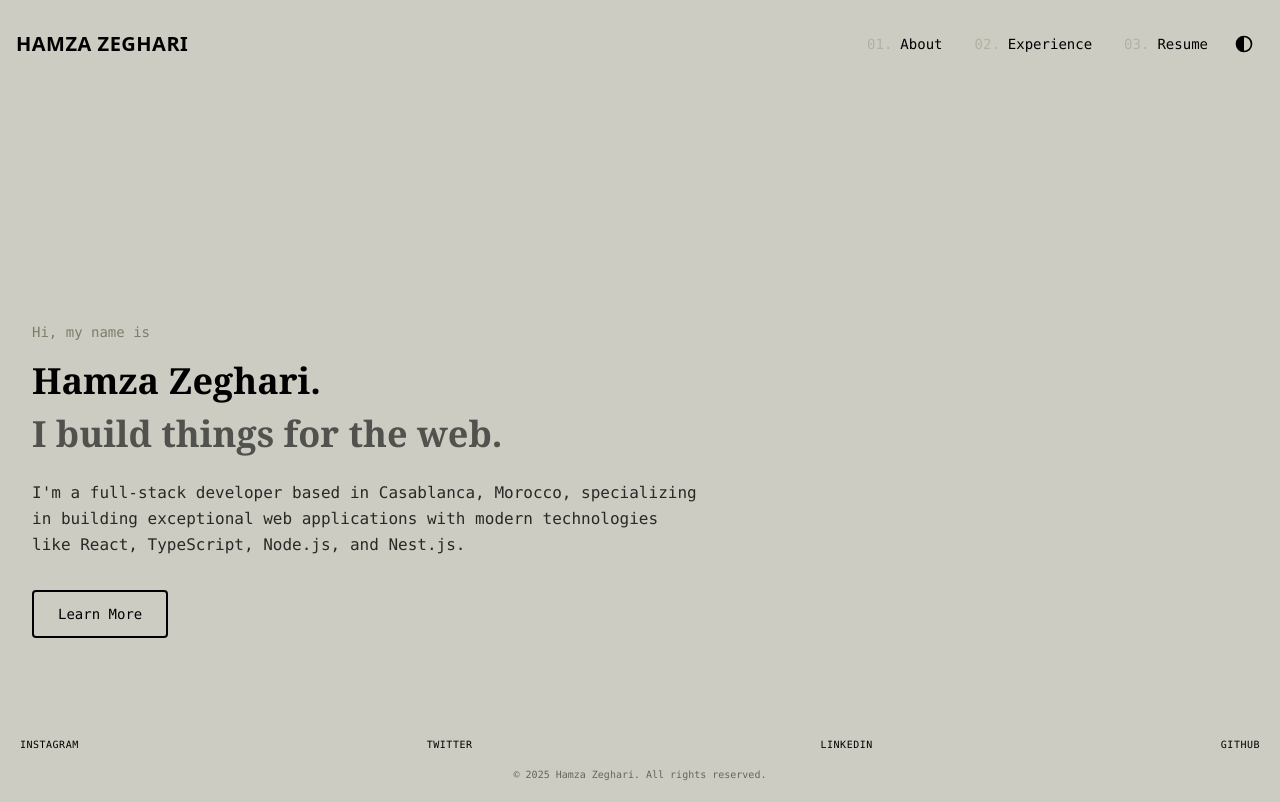
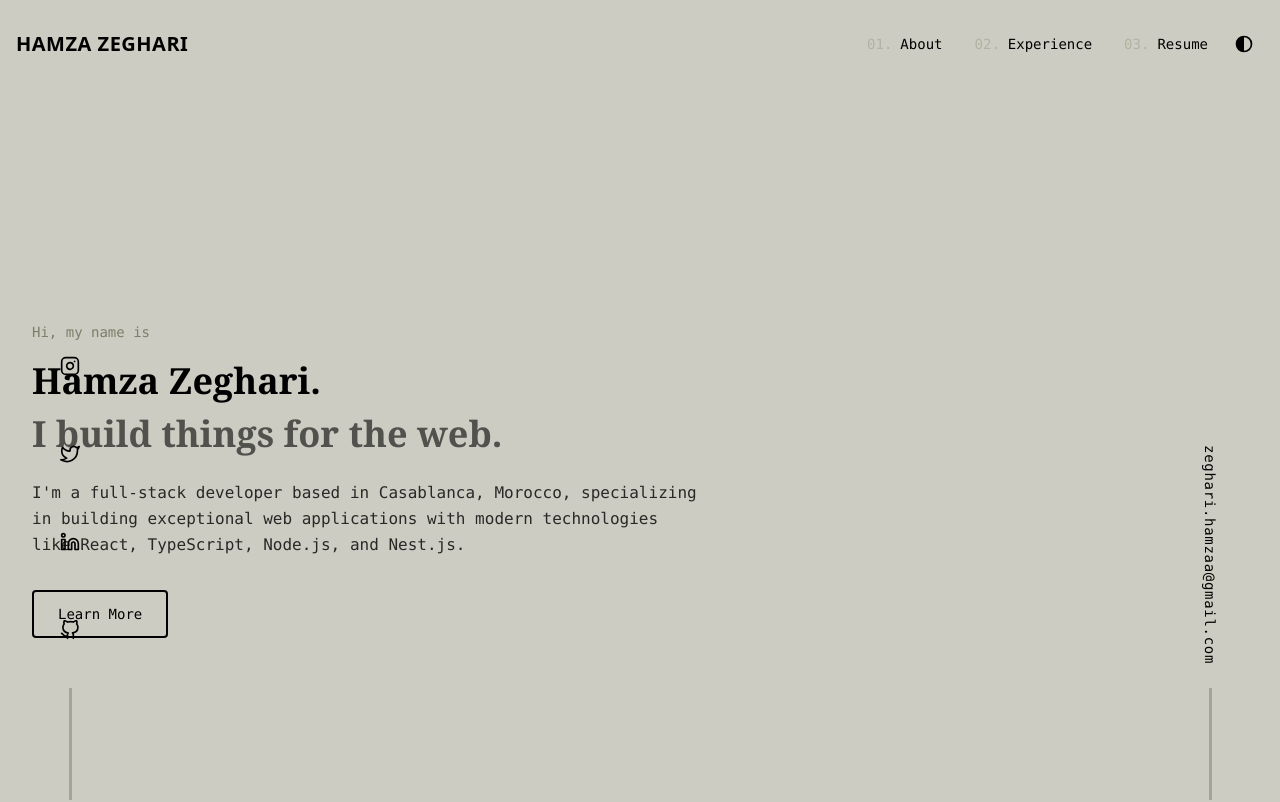
Before and after one commit to hzeghari/portfoliov2, a Next.js app: page / in a window 1280 px wide. Shown: the top 802 px of the page. Built offline with nearby package versions, Linux system fonts and the light colour scheme; a web font is replaced by a local one.

Commit message:
Imp(Footer): new component setup & glossary

```diff
--- a/app/components/Footer.tsx
+++ b/app/components/Footer.tsx
@@ -1,47 +1,115 @@
+"use client";
 import React from 'react';
+import { motion } from 'framer-motion';
 import { SOCIAL_PROFILES } from '../constants/social';
 import { SOCIAL_INFOS } from '../constants/infos';
 
 export default function Footer(): React.ReactElement {
+  const socialIcons: Record<string, React.ReactNode> = {
+    GitHub: (
+      <svg xmlns="http://www.w3.org/2000/svg" role="img" viewBox="0 0 24 24" fill="none" stroke="currentColor" strokeWidth="2" strokeLinecap="round" strokeLinejoin="round" className="w-5 h-5">
+        <title>GitHub</title>
+        <path d="M9 19c-5 1.5-5-2.5-7-3m14 6v-3.87a3.37 3.37 0 0 0-.94-2.61c3.14-.35 6.44-1.54 6.44-7A5.44 5.44 0 0 0 20 4.77 5.07 5.07 0 0 0 19.91 1S18.73.65 16 2.48a13.38 13.38 0 0 0-7 0C6.27.65 5.09 1 5.09 1A5.07 5.07 0 0 0 5 4.77a5.44 5.44 0 0 0-1.5 3.78c0 5.42 3.3 6.61 6.44 7A3.37 3.37 0 0 0 9 18.13V22"></path>
+      </svg>
+    ),
+    Instagram: (
+      <svg xmlns="http://www.w3.org/2000/svg" role="img" viewBox="0 0 24 24" fill="none" stroke="currentColor" strokeWidth="2" strokeLinecap="round" strokeLinejoin="round" className="w-5 h-5">
+        <title>Instagram</title>
+        <rect x="2" y="2" width="20" height="20" rx="5" ry="5"></rect>
+        <path d="M16 11.37A4 4 0 1 1 12.63 8 4 4 0 0 1 16 11.37z"></path>
+        <line x1="17.5" y1="6.5" x2="17.51" y2="6.5"></line>
+      </svg>
+    ),
+    Twitter: (
+      <svg xmlns="http://www.w3.org/2000/svg" role="img" viewBox="0 0 24 24" fill="none" stroke="currentColor" strokeWidth="2" strokeLinecap="round" strokeLinejoin="round" className="w-5 h-5">
+        <title>Twitter</title>
+        <path d="M23 3a10.9 10.9 0 0 1-3.14 1.53 4.48 4.48 0 0 0-7.86 3v1A10.66 10.66 0 0 1 3 4s-4 9 5 13a11.64 11.64 0 0 1-7 2c9 5 20 0 20-11.5a4.5 4.5 0 0 0-.08-.83A7.72 7.72 0 0 0 23 3z"></path>
+      </svg>
+    ),
+    LinkedIn: (
+      <svg xmlns="http://www.w3.org/2000/svg" role="img" viewBox="0 0 24 24" fill="none" stroke="currentColor" strokeWidth="2" strokeLinecap="round" strokeLinejoin="round" className="w-5 h-5">
+        <title>LinkedIn</title>
+        <path d="M16 8a6 6 0 0 1 6 6v7h-4v-7a2 2 0 0 0-2-2 2 2 0 0 0-2 2v7h-4v-7a6 6 0 0 1 6-6z"></path>
+        <rect x="2" y="9" width="4" height="12"></rect>
+        <circle cx="4" cy="4" r="2"></circle>
+      </svg>
+    ),
+  };
+
   return (
+    <>
+      {/* Left Side - Social Icons */}
+      <motion.div
+        className='fixed left-[60px] bottom-0 hidden md:flex flex-col items-center gap-6 z-10'
+        initial={{ opacity: 0, x: -20 }}
+        animate={{ opacity: 1, x: 0 }}
+        transition={{ duration: 0.5, delay: 1 }}
+      >
+        <ul className='flex flex-col items-center gap-5 list-none m-0 p-0'>
+          {SOCIAL_PROFILES.map((profile) => (
+            <motion.li key={profile.name} whileHover={{ y: -3 }} transition={{ duration: 0.2 }}>
+              <a
+                href={profile.slug}
+                target='_blank'
+                rel='noopener noreferrer'
+                aria-label={profile.name}
+                className='p-2 hover:text-primary-600 dark:hover:text-primary-400 transition-colors'
+              >
+                {socialIcons[profile.name]}
+              </a>
+            </motion.li>
+          ))}
+        </ul>
+        <div className='w-[3px] h-28 bg-current opacity-20'></div>
+      </motion.div>
+
+      {/* Right Side - Email */}
+      <motion.div
+        className='fixed right-[60px] bottom-0 hidden md:flex flex-col items-center gap-6 z-10'
+        initial={{ opacity: 0, x: 20 }}
+        animate={{ opacity: 1, x: 0 }}
+        transition={{ duration: 0.5, delay: 1 }}
+      >
+        <motion.a
+          href={`mailto:${SOCIAL_INFOS.email}`}
+          className='font-mono text-sm tracking-wider hover:text-primary-600 dark:hover:text-primary-400 transition-all duration-300 hover:tracking-widest'
+          style={{
+            writingMode: 'vertical-rl',
+          }}
+          aria-label={`Send email to ${SOCIAL_INFOS.email}`}
+          whileHover={{ y: -3 }}
+        >
+          {SOCIAL_INFOS.email}
+        </motion.a>
+        <div className='w-[3px] h-28 bg-current opacity-20'></div>
+      </motion.div>
+
+      {/* Mobile Footer */}
       <footer
-      className='sticky bottom-0 z-50 p-7 sm:p-5 mt-auto font-mono text-xs leading-none uppercase tracking-wider md:text-[10px] bg-(--background) bg-opacity-90 backdrop-blur-sm'
+        className='md:hidden sticky bottom-0 z-50 p-5 mt-auto font-mono bg-(--background) bg-opacity-90 backdrop-blur-sm'
         role="contentinfo"
       >
         <nav
-        className='flex flex-wrap gap-8 sm:gap-4 items-center justify-center md:justify-between'
+          className='flex flex-wrap gap-6 items-center justify-center'
           aria-label="Social media and contact links"
         >
-        {/* Email Link - Hidden on small screens */}
-        <a
-          href={`mailto:${SOCIAL_INFOS.email}`}
-          className='inline-block mr-auto py-2 sm:py-1 hover:text-primary-500 transition-colors sm:hidden'
-          aria-label={`Send email to ${SOCIAL_INFOS.email}`}
-        >
-          <span aria-hidden="true">👋</span> {SOCIAL_INFOS.email}
-        </a>
-
-        {/* Social Links */}
           {SOCIAL_PROFILES.map((profile) => (
             <a
               key={profile.name}
               href={profile.slug}
               target='_blank'
               rel='noopener noreferrer'
-            className='inline-block py-2 sm:py-1 hover:text-primary-500 transition-colors'
-            aria-label={`Visit ${profile.name} profile`}
+              className='hover:text-primary-600 dark:hover:text-primary-400 transition-colors'
+              aria-label={profile.name}
             >
-            {profile.name}
+              {socialIcons[profile.name]}
             </a>
           ))}
         </nav>
-
-      {/* Copyright */}
-      <div className='text-center mt-6 sm:mt-4 text-[10px] opacity-50 normal-case tracking-normal'>
-        <p>
-          © {new Date().getFullYear()} Hamza Zeghari. All rights reserved.
-        </p>
+        <div className='text-center mt-4 text-[10px] opacity-50'>
+          <p>© {new Date().getFullYear()} Hamza Zeghari</p>
         </div>
       </footer>
+    </>
   );
 }
```
Lines whose indentation alone changed are shown as unchanged.
